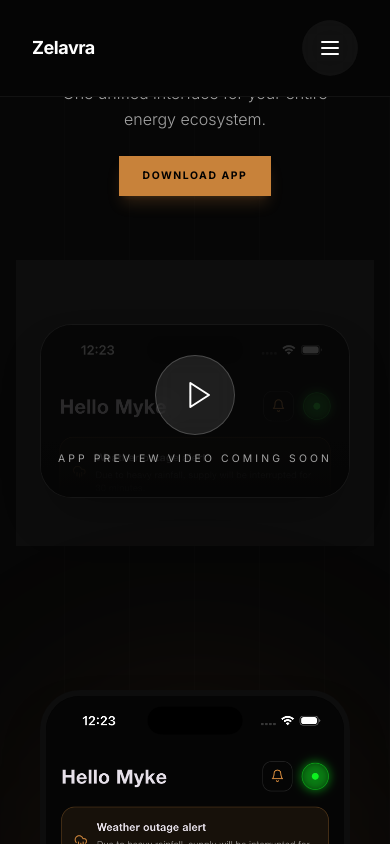
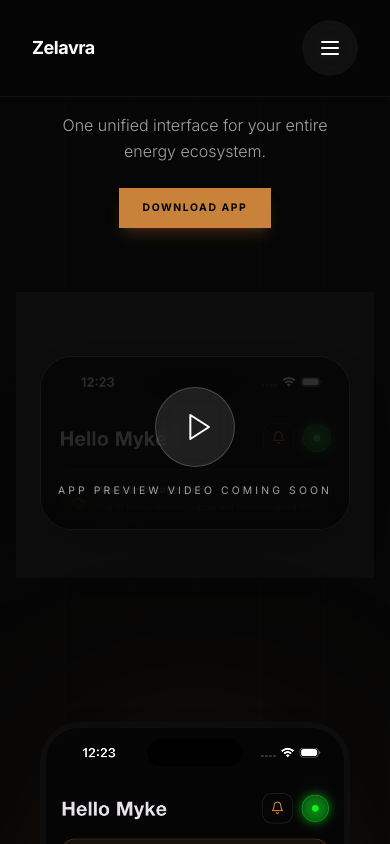
Before and after one commit to heismyke/zieon-energies, a Vue app: page / in a window 390 px wide. Shown: the top 844 px of the page. Built offline with nearby package versions, Linux system fonts and the light colour scheme.

Commit message:
fix: remove unused routerlink import

```diff
--- a/src/views/HomeView.vue
+++ b/src/views/HomeView.vue
@@ -60,7 +60,7 @@ const faqs = [
     <Background />
     <Navigation />
 
-    <main class="relative z-10 w-full flex flex-col items-center pt-20 md:pt-32 px-4 md:px-6">
+    <main class="relative z-10 w-full flex flex-col items-center pt-28 md:pt-32 px-4 md:px-6">
       <!-- Hero -->
       <section
         id="home"
```
